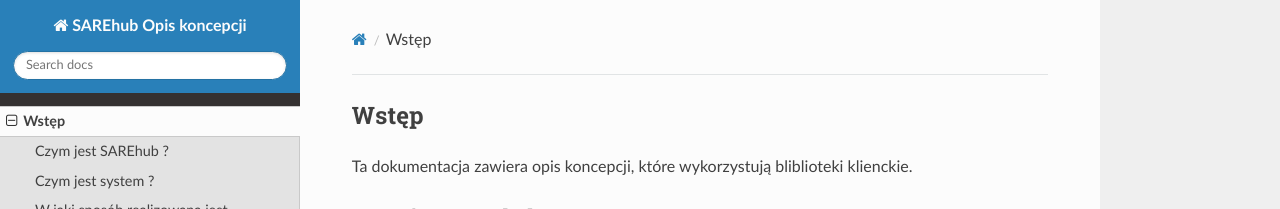
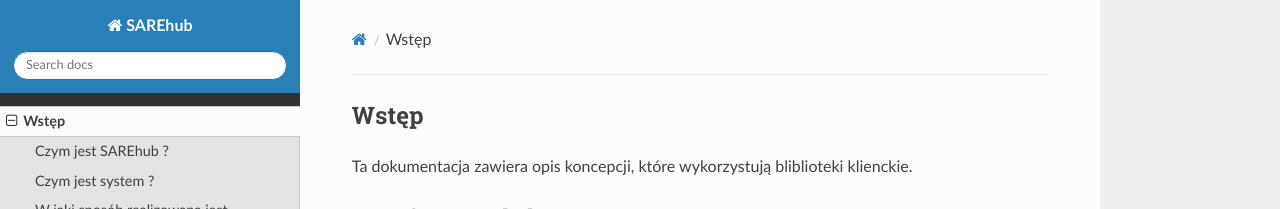
Before and after one commit to SAREhub/Client_Docs_PL, an MkDocs documentation site: the page built from docs/index.md, in a window 1280 px wide. Shown: the top 209 px of the page. Built offline with MkDocs 1.6.1, drawn with Linux system fonts in a browser that asks for light colours; nearby versions of some CDN libraries; old or Windows-style settings are respelled for this version of MkDocs.

Commit message:
site_name

```diff
--- a/mkdocs.yml
+++ b/mkdocs.yml
@@ -1,4 +1,4 @@
-site_name: "SAREhub Opis koncepcji"
+site_name: "SAREhub"
 pages:
 - Wstęp: 'index.md'
 - Zdarzenia: 'event.md'
```
